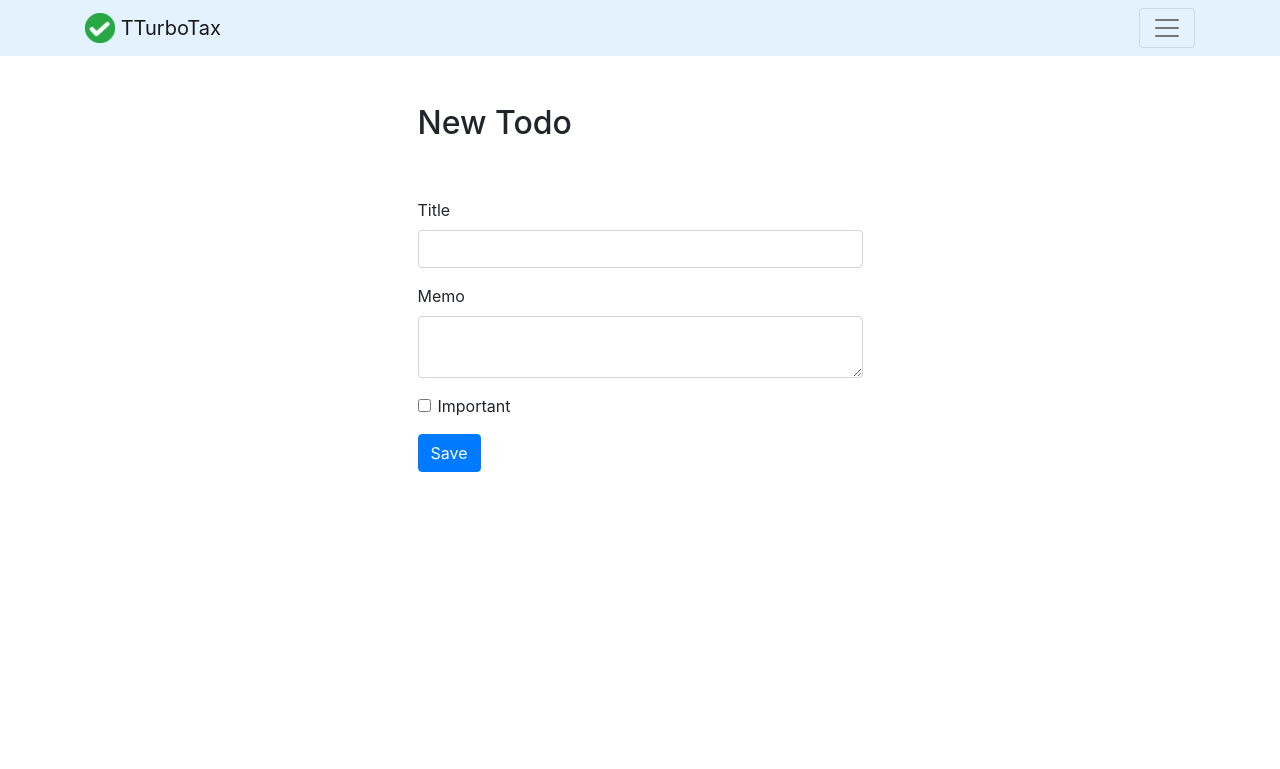
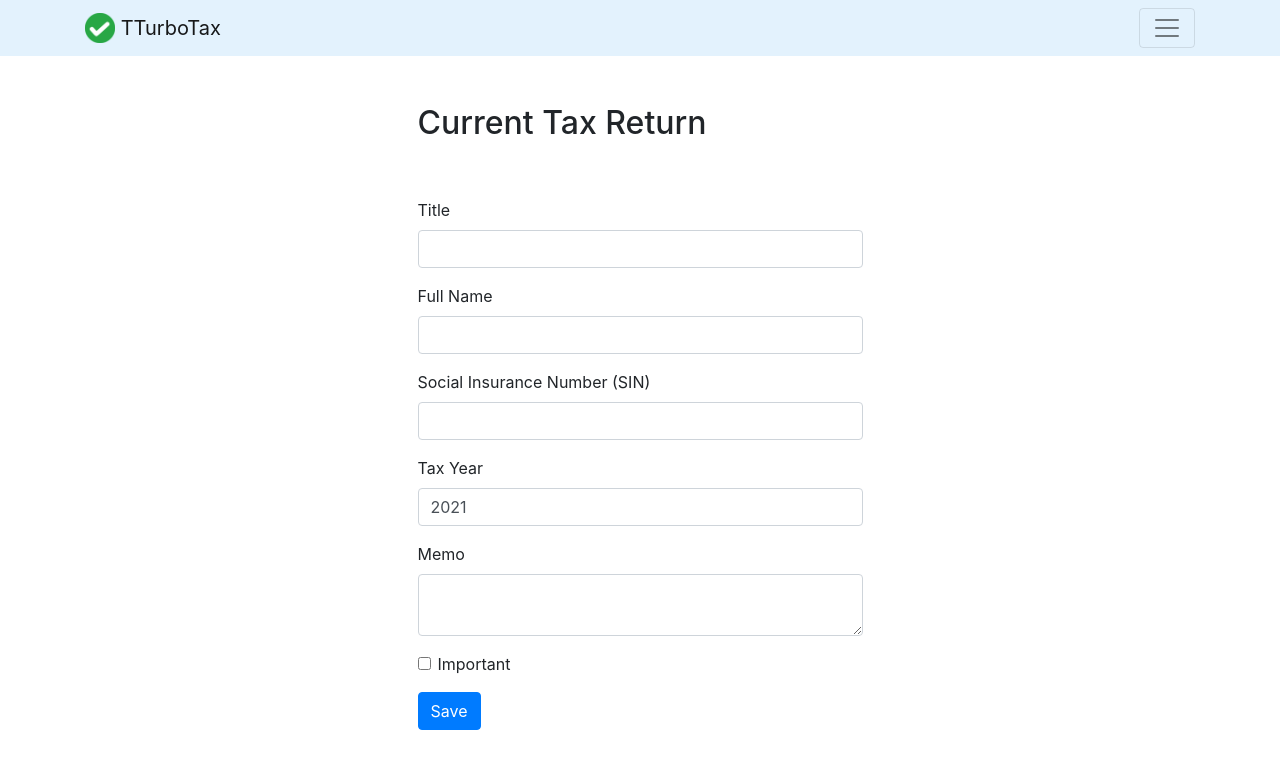
Before and after one commit to BuiTTm/taxapp, a Django app: page /create/ in a window 1280 px wide. Shown: the top 769 px of the page. Run offline with Django 4.2, Linux system fonts and the light colour scheme; the visitor is signed in with stand-in values (Sample User, id 1); some libraries are stand-ins or nearby versions.

Commit message:
Modified frontend to be more of a tax return application. Still missing some elements though

```diff
--- a/taxreturn/forms.py
+++ b/taxreturn/forms.py
@@ -4,4 +4,4 @@ from .models import TaxReturn
 class TaxReturnForm(ModelForm):
     class Meta:
         model = TaxReturn
-        fields = ['title', 'memo', 'important']
+        fields = ['title', 'memo', 'sin', 'year', 'full_name', 'important']
--- a/taxreturn/models.py
+++ b/taxreturn/models.py
@@ -1,8 +1,17 @@
 from django.db import models
 from django.contrib.auth.models import User
 
+tax_year_choices = (
+    ('2021', '2021'),
+    ('2020', '2020'),
+    ('2019', '2019'),
+    )
+
 class TaxReturn(models.Model):
     title = models.CharField(max_length=100)
+    year = models.CharField(max_length=4)
+    full_name = models.CharField(blank=True, max_length=100)
+    sin = models.CharField(blank=True, max_length=9)
     memo = models.TextField(blank=True)
     created = models.DateTimeField(auto_now_add=True)
     datecompleted = models.DateTimeField(null=True, blank=True)
--- a/taxreturn/templates/todo/completedtodos.html
+++ b/taxreturn/templates/todo/completedtodos.html
@@ -3,7 +3,7 @@
 {% block content %}
     <div class="row justify-content-center mt-5">
         <div class="col-md-10">
-            <h1>Completed Todos</h1>
+            <h1>Completed Tax Filing</h1>
         </div>
     </div>
     <div class="row justify-content-center mt-5">
--- a/taxreturn/templates/todo/createtodo.html
+++ b/taxreturn/templates/todo/createtodo.html
@@ -3,7 +3,7 @@
 {% block content %}
     <div class="row justify-content-center mt-5">
         <div class="col-md-5">
-            <h2>New Todo</h2>
+            <h2>Current Tax Return</h2>
         </div>
     </div>
     <div class="row justify-content-center mt-5">
@@ -19,6 +19,22 @@
                     <label for="title">Title</label>
                     <input type="text" name="title" class="form-control" id="title" required>
                 </div>
+
+                <div class="form-group">
+                    <label for="full_name">Full Name</label>
+                    <input name="full_name" class="form-control" id="full_name" >
+                </div>
+
+                <div class="form-group">
+                    <label for="sin">Social Insurance Number (SIN)</label>
+                    <input name="sin" class="form-control" id="sin" >
+                </div>
+
+                <div class="form-group">
+                    <label for="year">Tax Year</label>
+                    <input name="year" class="form-control" id="year" value="2021">
+                </div>
+
                 <div class="form-group">
                     <label for="memo">Memo</label>
                     <textarea name="memo" class="form-control" id="memo" ></textarea>
--- a/taxreturn/templates/todo/currenttodos.html
+++ b/taxreturn/templates/todo/currenttodos.html
@@ -4,9 +4,9 @@
     <div class="row justify-content-center mt-5">
         <div class="col-md-10">
             {% if todos %}
-                 <h1>{{ todos.count }} Current Todo{{ todos.count|pluralize }}</h1>
+                 <h1>{{ todos.count }} Tax Return{{ todos.count|pluralize }} in progress</h1>
             {% else %}
-                           <h1>Current Todos</h1>
+                           <h1>Current Tax Return</h1>
             {% endif %}
         </div>
     </div>
```
Also changed, not shown: taxreturn/templates/todo/viewtodo.html (+18 -1 lines).
